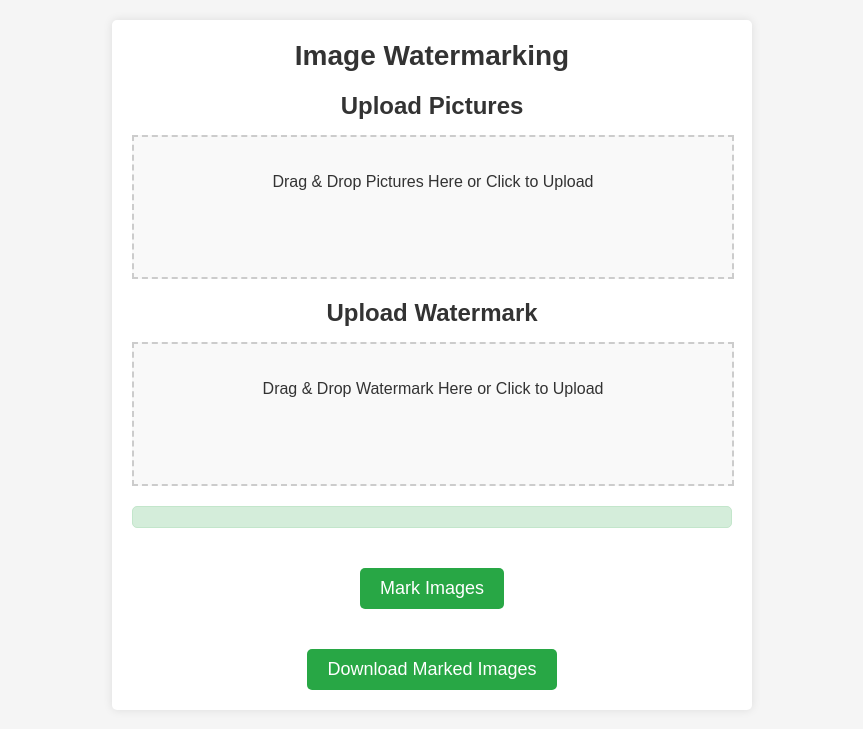
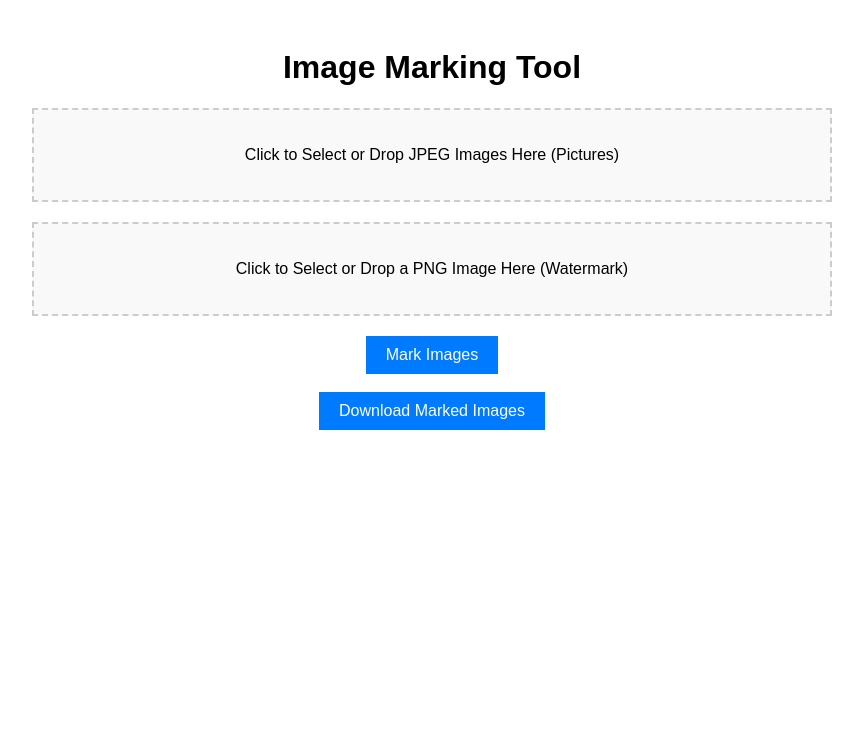
Before and after one commit to ccuadrabrenes/web-watermarker, a Flask app: page / in a window 1280 px wide. Shown: the top 729 px of the page, without its empty margins (208-1071 px from the left). Run offline with Flask 3, Linux system fonts and the light colour scheme.

Commit message:
Start of the web watermarker project. It will allow users to add a PNG watermark to JPEG files from an online interface.

```diff
--- a/app.py
+++ b/app.py
@@ -1,4 +1,16 @@
-from flask import Flask, render_template
+from PIL import Image
+from flask import Flask, render_template, request, jsonify, send_from_directory
+import os
+from werkzeug.utils import secure_filename
+import shutil
+
+def allowed_file(filename):
+    # Define the allowed file extensions
+    allowed_extensions = {'jpg', 'jpeg', 'png'}
+
+    # Check if the file extension is in the set of allowed extensions
+    return '.' in filename and filename.rsplit('.', 1)[1].lower() in allowed_extensions
+
 
 app = Flask(__name__)
 
@@ -6,5 +18,99 @@ app = Flask(__name__)
 def index():
     return render_template("index.html")
 
-if __name__ =="__main__":
+# Define the path to the 'tmp' folder
+UPLOAD_FOLDER = 'tmp'
+app.config['UPLOAD_FOLDER'] = UPLOAD_FOLDER
+
+@app.route('/upload', methods=['POST'])
+def upload_images():
+    # Check if the 'tmp' folder exists; if not, create it
+    if not os.path.exists(UPLOAD_FOLDER):
+        os.makedirs(UPLOAD_FOLDER)
+
+    # Check if the request contains files
+    if 'file' not in request.files:
+        return jsonify({'error': 'No file part'})
+
+    files = request.files.getlist('file')
+
+    uploaded_files = []
+
+    for file in files:
+        if file and allowed_file(file.filename):
+            # Save the file to the 'tmp' folder
+            if "png" in file.filename:
+                print("Este es un PNG y su nombre es: "+file.filename)
+                filename = secure_filename("watermark.png")
+                file.save(os.path.join(app.config['UPLOAD_FOLDER'], filename))
+                uploaded_files.append(filename)
+            else:
+                filename = secure_filename(file.filename)
+                file.save(os.path.join(app.config['UPLOAD_FOLDER'], filename))
+                uploaded_files.append(filename)
+
+    return jsonify({'message': 'Files uploaded successfully', 'uploaded_files': uploaded_files})
+
+@app.route('/download-marked')
+def download_marked_images():
+    # Load the watermark image
+    watermark = Image.open("./tmp/watermark.png")
+
+    # Specify the input and output folders
+    input_folder = "./tmp"
+    output_folder = "./marked"
+
+    # Create the output folder if it doesn't exist
+    os.makedirs(output_folder, exist_ok=True)
+
+    # Define the percentage by which you want to resize the watermark (e.g., 50%)
+    resize_percentage = 30  # You can change this percentage as needed
+
+    # Process each JPEG file in the input folder
+    for filename in os.listdir(input_folder):
+        if filename.endswith(".jpg") or filename.endswith(".jpeg"):
+            # Open the JPEG image
+            image = Image.open(os.path.join(input_folder, filename))
+
+            # Get the dimensions of the image
+            img_width, img_height = image.size
+
+            # Calculate the new dimensions of the watermark based on the percentage
+            watermark_width = int(img_width * (resize_percentage / 100))
+            watermark_height = int(watermark.size[1] * (watermark_width / watermark.size[0]))
+
+            # Resize the watermark
+            watermark_resized = watermark.resize((watermark_width, watermark_height), Image.LANCZOS)
+
+            # Calculate the position to center the resized watermark
+            position = ((img_width - watermark_width) // 2, (img_height - watermark_height) // 2)
+
+            # Create a copy of the image to add the watermark
+            marked_image = image.copy()
+
+            # Paste the resized watermark on the image at the center position
+            marked_image.paste(watermark_resized, position, watermark_resized)
+
+            # Save the watermarked image to the output folder
+            output_path = os.path.join(output_folder, filename)
+            marked_image.save(output_path, "JPEG")
+            print(f"Image marked: {filename}")
+
+    # Check if there are marked images to download
+    marked_images = os.listdir(output_folder)
+    if len(marked_images) == 0:
+        return jsonify({'error': 'No marked images available for download'})
+
+    # If there's only one marked image, send it as a single file
+    if len(marked_images) == 1:
+        return send_from_directory(output_folder, marked_images[0])
+
+    # If there are multiple marked images, create a zip file and send it
+    marked_images_zip = os.path.join(output_folder, 'marked_images.zip')
+    shutil.make_archive(marked_images_zip[:-4], 'zip', output_folder)
+
+    # Send the zip file as a download
+    return send_from_directory(output_folder, 'marked_images.zip', as_attachment=True)
+
+if __name__ == '__main__':
     app.run(debug=True)
--- a/templates/index.html
+++ b/templates/index.html
@@ -1,219 +1,188 @@
 <!DOCTYPE html>
 <html lang="en">
 <head>
+    <link rel="icon" href="{{ url_for('static', filename='favicon.ico') }}" type="image/x-icon">
     <meta charset="UTF-8">
     <meta name="viewport" content="width=device-width, initial-scale=1.0">
-    <title>Image Watermarking</title>
+    <title>Image Marking Tool</title>
     <style>
-        /* Reset some default styles */
-        body, h1, h2, form, div {
-            margin: 0;
-            padding: 0;
+        body {
+            font-family: Arial, sans-serif;
             text-align: center;
         }
 
-        body {
-            font-family: Arial, sans-serif;
-            background-color: #f5f5f5;
-            color: #333;
+        .container {
+            max-width: 800px;
+            margin: 0 auto;
             padding: 20px;
         }
 
-        h1 {
-            font-size: 28px;
-            margin-bottom: 20px;
+        .drop-zone {
+            border: 2px dashed #ccc;
+            padding: 20px;
+            margin: 20px 0;
+            background-color: #f9f9f9;
+            text-align: center;
         }
 
-        h2 {
-            font-size: 24px;
-            margin-bottom: 10px;
-        }
-
-        /* Define styles for the main container */
-        .container {
-            max-width: 600px;
-            margin: 0 auto;
-            background-color: #fff;
-            padding: 20px;
-            border-radius: 5px;
-            box-shadow: 0 0 10px rgba(0, 0, 0, 0.1);
-        }
-
-        /* Styles for the drop zone */
-        #pictures-drop-zone {
-            width: 93%;
-            height: 100px;
-            border: 2px dashed #ccc;
-            text-align: center;
-            padding: 20px;
-            cursor: pointer;
-            background-color: #f9f9f9;
-        }
-
-        /* Styles for the watermark drop zone */
-        #watermark-drop-zone {
-            width: 93%;
-            height: 100px;
-            border: 2px dashed #ccc;
-            text-align: center;
-            padding: 20px;
-            cursor: pointer;
-            background-color: #f9f9f9;
-        }
-
-
-        .highlight {
-            background-color: #f0f0f0;
-        }
-
-        /* Style the watermark upload form */
-        .upload-form {
-            margin-top: 20px;
-        }
-
-        .upload-form h2 {
-            margin-bottom: 15px;
-        }
-
-        .upload-form input[type="file"] {
-            display: none;
-        }
-
-        .upload-form label {
-            display: block;
-            font-size: 16px;
-            margin-bottom: 5px;
-        }
-
-        .upload-button {
+        .button {
             background-color: #007bff;
             color: #fff;
+            padding: 10px 20px;
             border: none;
-            padding: 10px 20px;
-            font-size: 16px;
             cursor: pointer;
-            border-radius: 5px;
-        }
-
-        /* Style the message box */
-        #message-box {
-            margin-top: 20px;
-            padding: 10px;
-            background-color: #d4edda;
-            border: 1px solid #c3e6cb;
-            border-radius: 5px;
-            color: #155724;
             font-size: 16px;
         }
 
-        /* Style the download button */
-        .download-button {
-            margin-top: 20px;
-            text-align: center;
-        }
-
-        .download-button input[type="submit"] {
-            background-color: #28a745;
-            color: #fff;
-            border: none;
-            padding: 10px 20px;
-            font-size: 18px;
-            cursor: pointer;
-            border-radius: 5px;
+        .button:hover {
+            background-color: #0056b3;
         }
     </style>
 </head>
 <body>
     <div class="container">
-        <h1>Image Watermarking</h1>
-
-        <!-- Drag and drop box for uploading photos -->
-        <form method="POST" action="/upload-pictures" enctype="multipart/form-data" class="upload-form">
-            <h2>Upload Pictures</h2>
-            <div id="pictures-drop-zone" class="drop-zone">
-                <p>Drag &amp; Drop Pictures Here or Click to Upload</p>
-                <input type="file" name="pictures" id="pictures" multiple accept="image/jpeg" style="display: none;">
-            </div>
-        </form>
-
-        <!-- Display selected file name -->
-        <p id="selected-pictures-name"></p>
-
-        <!-- Form to upload watermark -->
-        <form method="POST" action="/upload-watermark" enctype="multipart/form-data" class="upload-form">
-            <h2>Upload Watermark</h2>
-            <div id="watermark-drop-zone" class="drop-zone">
-                <p>Drag &amp; Drop Watermark Here or Click to Upload</p>
-                <input type="file" name="watermark" id="watermark" accept="image/png" style="display: none;">
-            </div>
-        </form>
-
-        <!-- Display selected file name -->
-        <p id="selected-file-name"></p>
-
-        <!-- Message box -->
-        <div id="message-box">
-            <!-- Messages will be displayed here -->
+        <h1>Image Marking Tool</h1>
+        <div class="drop-zone" id="pictures-drop-zone">
+            <input type="file" id="pictures-input" accept="image/jpeg" multiple style="display: none;">
+            <p>Click to Select or Drop JPEG Images Here (Pictures)</p>
+            <ul id="selected-pictures-list"></ul>
         </div>
 
-        <!-- Mark Images button -->
-        <div class="download-button">
-            <form method="POST" action="/mark-images">
-                <input type="submit" value="Mark Images" class="download-button">
-            </form>
+        <div class="drop-zone" id="watermark-drop-zone">
+            <input type="file" id="watermark-input" accept="image/png" style="display: none;">
+            <p>Click to Select or Drop a PNG Image Here (Watermark)</p>
+            <ul id="selected-watermark-list"></ul>
         </div>
 
-        <!-- Download button -->
-        <div class="download-button">
-            <form method="GET" action="/download-marked">
-                <input type="submit" value="Download Marked Images" class="download-button">
-            </form>
+        <button class="button" id="mark-button">Mark Images</button>
+
+        <br><br><a href="/download-marked" class="btn btn-primary">
+                    <button class="button" id="download-button">Download Marked Images</button>
+                </a>
     </div>
 
+<!--Script that allows to select multiple JPEG in the pictures-drop-zone-->
 <script>
-            const picturesDropZone = document.getElementById('pictures-drop-zone');
-            const picturesInput = document.getElementById('pictures');
-            const selectedPicturesNames = document.getElementById('selected-pictures-name');
+    const picturesDropZone = document.getElementById("pictures-drop-zone");
+    const picturesInput = document.getElementById("pictures-input");
+    const selectedPicturesList = document.getElementById("selected-pictures-list");
 
-            picturesInput.addEventListener('change', function () {
-                const files = picturesInput.files;
-                if (files.length > 0) {
-                    let fileList = 'Selected pictures: ';
-                    for (let i = 0; i < files.length; i++) {
-                        fileList += files[i].name;
-                        if (i < files.length - 1) {
-                            fileList += ', ';
-                        }
-                    }
-                    selectedPicturesNames.textContent = fileList;
-                } else {
-                    selectedPicturesNames.textContent = '';
-                }
+    picturesDropZone.addEventListener("click", () => {
+        picturesInput.click();
     });
 
-            picturesDropZone.addEventListener('click', function () {
-                picturesInput.click();
+    picturesInput.addEventListener("change", () => {
+        // Clear the previously displayed list of selected pictures
+        selectedPicturesList.innerHTML = '';
+
+        // Handle selected files here
+        const selectedFiles = picturesInput.files;
+        for (let i = 0; i < selectedFiles.length; i++) {
+            const fileName = selectedFiles[i].name;
+
+            // Create a list item for each selected file
+            const listItem = document.createElement("li");
+            listItem.textContent = fileName;
+
+            // Append the list item to the <ul>
+            selectedPicturesList.appendChild(listItem);
+        }
     });
 </script>
 
+<!--Script that allows a single PNG file be selected with the watermark-drop-zone-->
 <script>
-    const watermarkDropZone = document.getElementById('watermark-drop-zone');
-    const watermarkInput = document.getElementById('watermark');
-    const selectedFileName = document.getElementById('selected-file-name');
+    const watermarkDropZone = document.getElementById("watermark-drop-zone");
+    const watermarkInput = document.getElementById("watermark-input");
+    const selectedWatermarkList = document.getElementById("selected-watermark-list");
 
-    watermarkInput.addEventListener('change', function () {
-        const file = watermarkInput.files[0];
-        if (file) {
-            selectedFileName.textContent = `Selected watermark: ${file.name}`;
+    watermarkDropZone.addEventListener("click", () => {
+        watermarkInput.click();
+    });
+
+    watermarkInput.addEventListener("change", () => {
+        // Clear the previously displayed watermark file
+        selectedWatermarkList.innerHTML = '';
+
+        // Handle the selected watermark file here
+        const selectedFile = watermarkInput.files[0];
+
+        if (selectedFile && selectedFile.type === "image/png") {
+            // Display the selected PNG file name
+            const fileName = selectedFile.name;
+
+            // Create a list item for the selected watermark file
+            const listItem = document.createElement("li");
+            listItem.textContent = fileName;
+
+            // Append the list item to the <ul>
+            selectedWatermarkList.appendChild(listItem);
         } else {
-            selectedFileName.textContent = '';
+            // If the selected file is not a valid PNG file, provide an error message
+            const errorMessage = document.createElement("li");
+            errorMessage.textContent = "Please select a valid PNG file.";
+            selectedWatermarkList.appendChild(errorMessage);
         }
     });
+</script>
 
-    watermarkDropZone.addEventListener('click', function () {
-        watermarkInput.click();
+<!--Script to upload the JPEG and PNG files to the tmp folder-->
+<script>
+const markButton = document.getElementById("mark-button");
+
+markButton.addEventListener("click", () => {
+    // Create a FormData object to send the selected files
+    const formData = new FormData();
+
+    // Check if files are selected in the "pictures-drop-zone"
+    if (picturesInput.files.length === 0) {
+        alert("Please select one or more images.");
+        return;
+    }
+
+    // Append the selected JPEG files to the FormData
+    for (let i = 0; i < picturesInput.files.length; i++) {
+        formData.append("file", picturesInput.files[i]);
+    }
+
+    // Check if a file is selected in the "watermark-drop-zone"
+    if (watermarkInput.files.length === 0) {
+        alert("Please select a PNG image for watermarking.");
+        return;
+    }
+
+    // Append the selected PNG file to the FormData
+    if (watermarkInput.files.length === 1) {
+        formData.append("file", watermarkInput.files[0]);
+    } else {
+        alert("Please select only one PNG image for watermarking.");
+        return;
+    }
+
+    // Send a POST request to the Flask route
+    fetch("/upload", {
+        method: "POST",
+        body: formData,
+
+    })
+    .then(response => response.json())
+    .then(data => {
+        // Handle the response here (e.g., display a success message)
+        console.log(data);
+        markButton.disabled = true;
+        picturesDropZone.disabled = true;
+        picturesInput.disabled = true;
+        watermarkDropZone.disabled = true;
+        watermarkInput.disabled = true;
+
+    })
+    .catch(error => {
+        // Handle errors
+        console.error(error);
+    });
 });
 </script>
-    </div>
+
+
 </body>
 </html>
```
Also changed, not shown: static/favicon.ico (added). Lines whose indentation alone changed are shown as unchanged.
